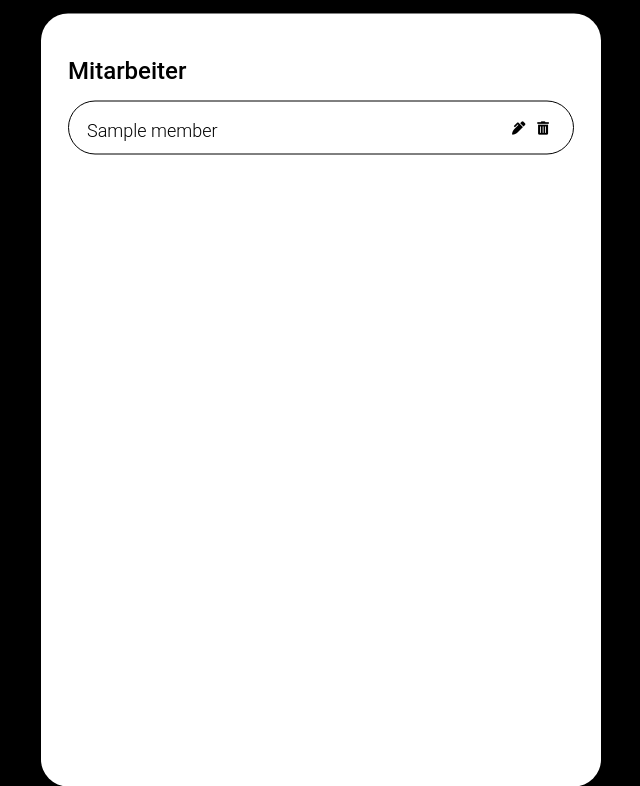
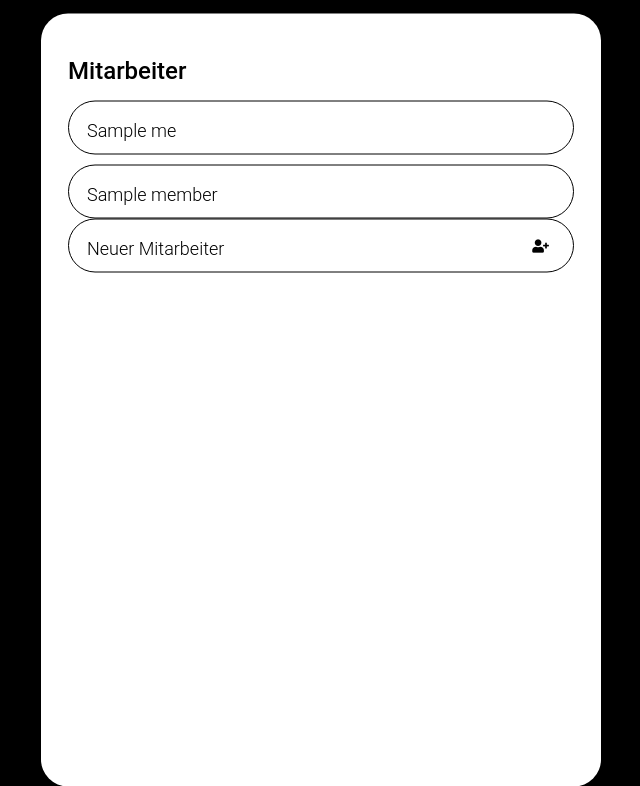
Before and after one commit to Dronesome-Archive/server, a Flask app: template templates/staff.html in a window 1280 px wide. Shown: the top 786 px of the page, without its empty margins (319-959 px from the left). Run offline with Flask 2, Linux system fonts and the light colour scheme; the template is opened without the code that fills it: most values are stand-ins (such as "Sample title", 1, 10 or a date in 2020).

Commit message:
quickpush

```diff
--- a/_examples/fontawesome.html
+++ b/_examples/fontawesome.html
@@ -4,3 +4,6 @@
 <i class="fas fa-pen-alt"></i>
 <i class="fas fa-trash-alt"></i>
 <i class="fas fa-times"></i>
+<i class="fas fa-google"></i>
+<i class="fas fa-apple"></i>
+<i class="fas fa-user-plus"></i>
--- a/app.py
+++ b/app.py
@@ -11,7 +11,8 @@ from werkzeug.middleware.proxy_fix import ProxyFix
 logging.basicConfig(
     filename='log',
     level=logging.DEBUG,
-    format='%(levelname)s %(asctime)s - %(message)s'
+    format='%(asctime)s %(levelname)s\t[%(funcName)s] %(message)s',
+    datefmt='%y-%m-%d %H:%M:%S'
 )
 logging.getLogger().addHandler(logging.StreamHandler())  # without this errors only go to log, not stderr
 
--- a/static/styles.css
+++ b/static/styles.css
@@ -3,6 +3,8 @@ TODO: find better color scheme
 TODO: resize fontawesome buttons
 TODO: make select pretty
 TODO: equal window/window window/body gap
+TODO: style OK/Abbrechen/Uninteractable buttons
+TODO: make Mitarbeiter page scrollable
  */
 
 /* VARIABLES */
--- a/templates/staff.html
+++ b/templates/staff.html
@@ -2,23 +2,50 @@
 {% block main %}
     <div class="stretch window">
         <h1>Mitarbeiter</h1>
-        <div class="flex_stack">
+        <div class="flex_stack stretch">
+            <div class="item multi">
+                <p class="stretch">{{ me['name'] }}</p>
+            </div>
             {% for member in members %}
                 <div class="item multi">
                     <p class="stretch">{{ member['name'] }}</p>
-                    <button onclick="show_popup('{{ member['name'] }}_edit')"><i class="fas fa-pen-alt"></i></button>
-                    <button onclick="show_popup('{{ member['name'] }}_delete')"><i class="fas fa-trash-alt"></i></button>
+                    {% if me['can_manage_users'] %}
+                        <button onclick="show_popup('{{ member['name'] }}_edit')"><i class="fas fa-pen-alt"></i></button>
+                        <button onclick="show_popup('{{ member['name'] }}_delete')"><i class="fas fa-trash-alt"></i></button>
+                    {% endif %}
                 </div>
             {% endfor %}
+        </div>
+        <div class="item multi">
+            <p class="stretch">Neuer Mitarbeiter</p>
+            <button onclick="show_popup('new')"><i class="fas fa-user-plus"></i></button>
         </div>
     </div>
 {% endblock %}
 
 {% block popup %}
+    <div class="popup centered window" id="new">
+            <h2>Neuer Mitarbeiter</h2>
+            <form method="post" action="{{ url_for('users.new_key') }}">
+                <div class="item multi">
+                    <input class="item" type="checkbox" name="can_control_drone">
+                    <label for="can_control_drone">Darf Drohne kontrollieren</label>
+                </div>
+                <div class="item multi">
+                    <input class="item" type="checkbox" name="can_manage_users">
+                    <label for="can_manage_users">Darf Nutzer verwalten</label>
+                </div>
+                <div class="flex_row">
+                    <button class="item" type="reset" onclick="hide_popup('new')">Abbrechen</button>
+                    <button class="item" type="submit">OK</button>
+                </div>
+            </form>
+        </div>
+
     {% for member in members %}
         <div class="popup centered window" id="{{ member['name'] }}_edit">
             <h2>{{ member['name'] }}</h2>
-            <form method="post" action="{{ url_for('user.edit', user_id=member['_id']) }}">
+            <form method="post" action="{{ url_for('users.edit', user_id=member['_id']) }}">
                 <input type="text" name="name" value="{{ member['name'] }}">
                 <div class="item multi">
                     <input class="item" type="checkbox" name="can_control_drone" {% if member['can_control_drone'] %}checked{% endif %}>
@@ -37,7 +64,7 @@
 
         <div class="popup centered window" id="{{ member['name'] }}_delete">
             <p>Account von {{ member['name'] }} wirklich löschen?</p>
-            <form method="post" action="{{ url_for('user.delete', user_id=member['_id']) }}">
+            <form method="post" action="{{ url_for('users.delete', user_id=member['_id']) }}">
                 <div class="flex_row">
                     <button class="item" type="button" onclick="hide_popup('{{ member['name'] }}_edit')">Nein, abbrechen</button>
                     <button class="item" type="submit">Ja, löschen</button>
```
Also changed, not shown: website/pages.py (+8 -3 lines), website/users.py (+19 -7 lines).
